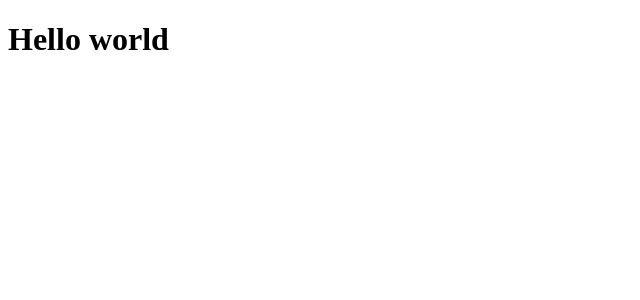
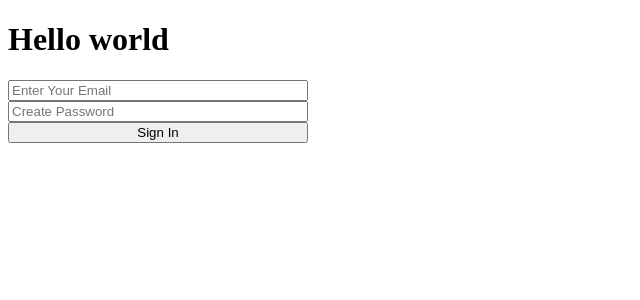
Before and after one commit to ajay09a/Social-Interaction, a React (Create React App) app: page / in a window 1280 px wide. Shown: the top 300 px of the page, without its empty margins (0-640 px from the left). Built offline with nearby package versions, Linux system fonts and the light colour scheme; no server answers; the database is empty.

Commit message:
create sign in component

```diff
--- a/package.json
+++ b/package.json
@@ -6,6 +6,7 @@
     "@testing-library/jest-dom": "^5.16.5",
     "@testing-library/react": "^13.4.0",
     "@testing-library/user-event": "^13.5.0",
+    "firebase": "^9.21.0",
     "react": "^18.2.0",
     "react-dom": "^18.2.0",
     "react-router-dom": "^6.11.0",
--- a/src/components/App.js
+++ b/src/components/App.js
@@ -1,8 +1,17 @@
+import SignUp from "./SignUp";
+import { ToastContainer } from "react-toastify";
+import "react-toastify/dist/ReactToastify.css";
+import SignIn from "./SignIn";
+
 function App() {
   return (
+    <>
+    <ToastContainer />
     <div className="App">
       <h1>Hello world</h1>
+      <SignIn />
     </div>
+    </>
   );
 }
 
--- a/src/components/SignIn.js
+++ b/src/components/SignIn.js
@@ -1,8 +1,44 @@
-import React from 'react'
+import React, {useState, useEffect} from 'react'
+import {toast} from 'react-toastify'
+import {firestore} from '../firebase'
+import {Link} from 'react-router-dom'
 
 const SignIn = () => {
+    const [email, setemail] = useState("");
+    const [password, setpassword] = useState("");
+    const [users, setusers] = useState([]);
+    const [userdata, setuserdata] = useState("");
+
+    useEffect(() => {
+        firestore.collection("users").get().then((snapshot)=>{
+            const user = snapshot.docs.map((doc)=>{
+                return {
+                  id: doc.id,
+                  ...doc.data()
+                }
+              });
+              setusers(user);
+        })
+
+    }, [])
+
+    const handleSubmit = (e)=>{
+        e.preventDefault();
+        if(email==="" || password===""){
+            toast.success("Please enter all field")
+            return;
+        }
+        toast.success(`Welcome!`)
+
+    }
   return (
-    <div>SignIn</div>
+    <div>
+        <form onSubmit={handleSubmit} style={{display:"flex", flexDirection: "column", width:300}}>
+            <input placeholder='Enter Your Email' onChange={(e)=>setemail(e.target.value)} />
+            <input placeholder='Create Password' onChange={(e)=>setpassword(e.target.value)} />
+            <button>Sign In</button>
+        </form>
+    </div>
   )
 }
 
--- a/src/components/SignUp.js
+++ b/src/components/SignUp.js
@@ -1,21 +1,32 @@
 import React, { useState, useEffect } from 'react'
+import {toast} from 'react-toastify'
 import {firestore} from '../firebase'
 
 const SignUp = () => {
     const [name, setname] = useState("");
     const [email, setemail] = useState("");
     const [password, setpassword] = useState("");
-    // useEffect(() => {
-    //   firestore.collection('users').get
-    // }, [])
 
-    const handleSubmit = ()=>{
-        console.log(name, email, password);
+    const handleSubmit = (e)=>{
+        e.preventDefault();
+        if(name==="" || email==="" || password===""){
+            toast.success("Please enter all field")
+            return;
+        }
+
+        firestore.collection("users").add({
+            name: name,
+            email: email,
+            password: password,
+            CreatedAt: new Date(),
+          })
+          toast.success("Account created!")
+
     }
 
   return (
     <div>
-        <form onSubmit={handleSubmit}>
+        <form onSubmit={handleSubmit} style={{display:"flex", flexDirection: "column", width:300}}>
             <input placeholder='Enter Your Name' onChange={(e)=>setname(e.target.value)} />
             <input placeholder='Enter Your Email' onChange={(e)=>setemail(e.target.value)} />
             <input placeholder='Create Password' onChange={(e)=>setpassword(e.target.value)} />
```
Also changed, not shown: 1 other file (tests, documents, lock files or other folders).
